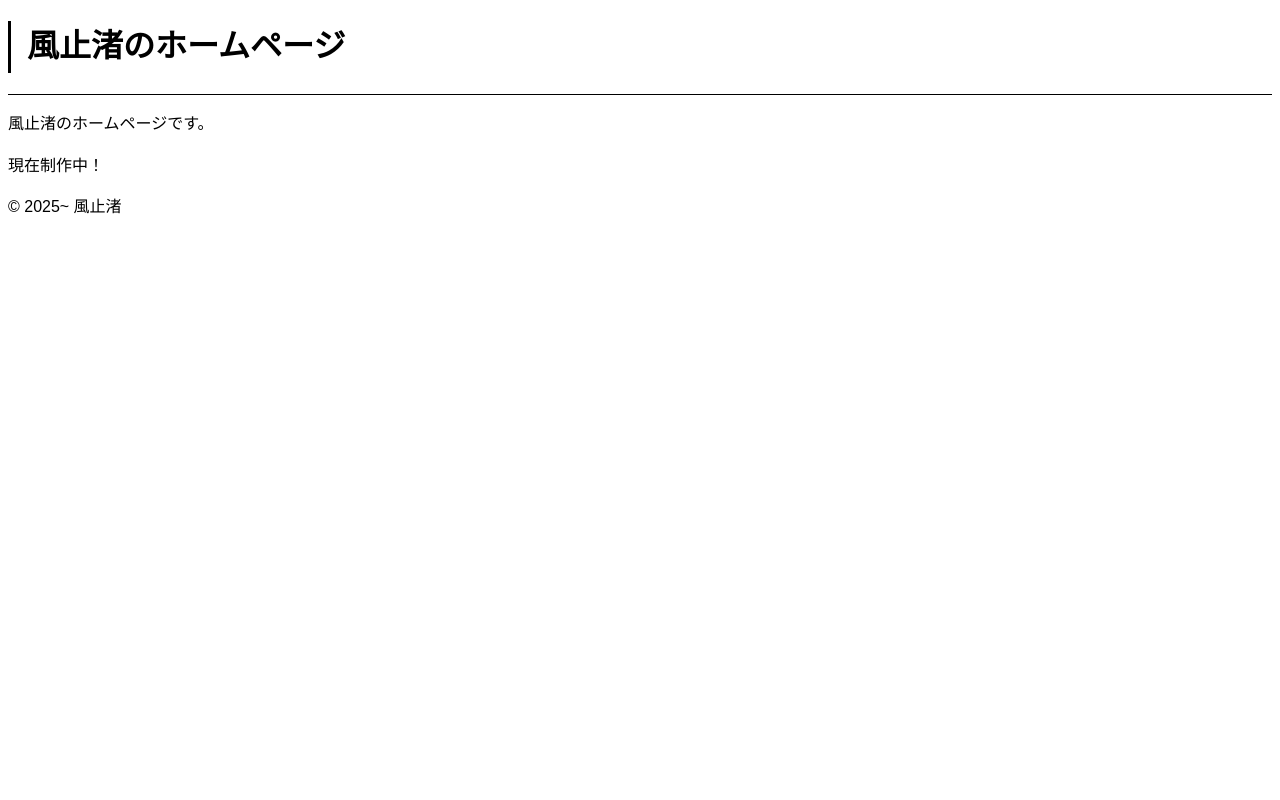
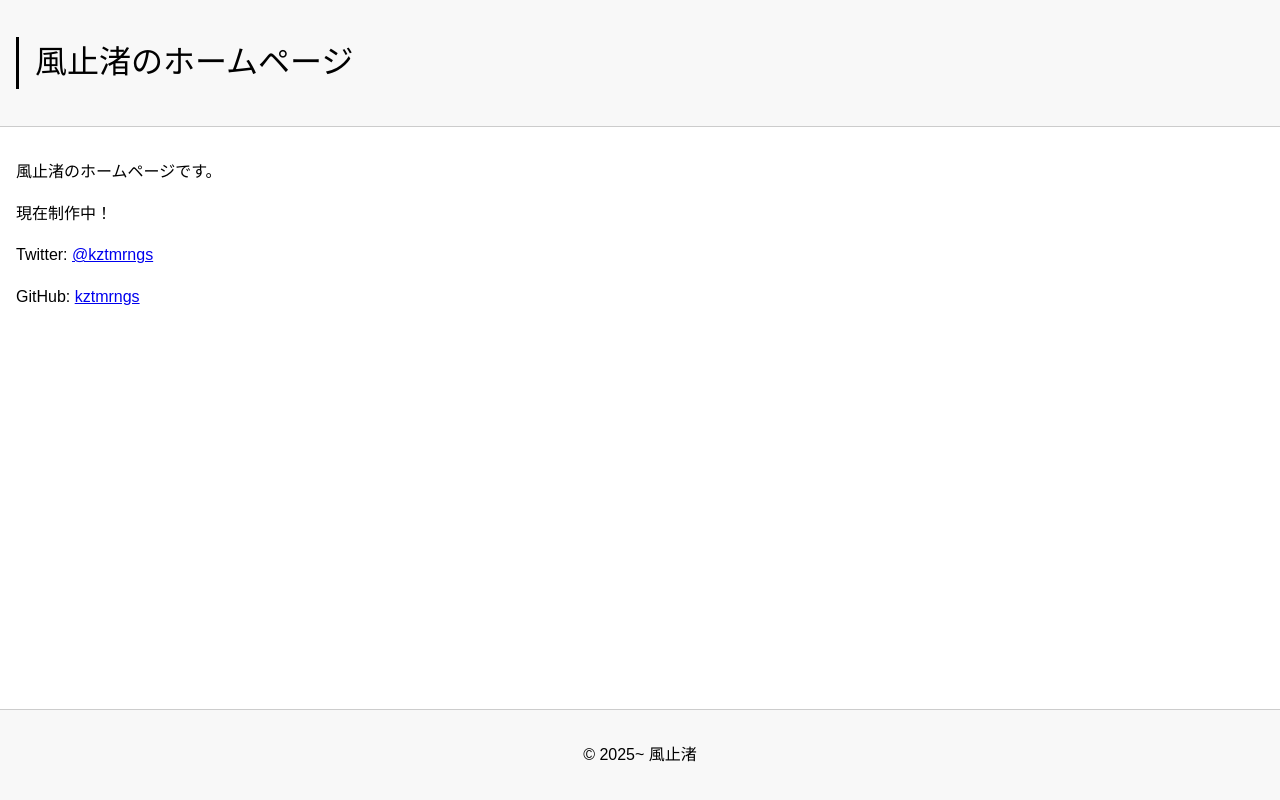
Before and after one commit to kztmrngs/kztmrngs.github.io, a plain HTML site: page index.html in a window 1280 px wide. Drawn offline with Linux system fonts and the light colour scheme.

Commit message:
css整えた！

```diff
--- a/index.html
+++ b/index.html
@@ -11,11 +11,12 @@
     <body>
         <header>
             <h1>風止渚のホームページ</h1>
-            <hr />
         </header>
         <main>
             <p>風止渚のホームページです。</p>
             <p>現在制作中！</p>
+            <p>Twitter: <a href="https://x.com/kztmrngs">@kztmrngs</a></p>
+            <p>GitHub: <a href="https://github.com/kztmrngs">kztmrngs</a></p>
         </main>
         <footer>
             <p>&copy; 2025~ 風止渚</p>
--- a/style.css
+++ b/style.css
@@ -1,12 +1,38 @@
+html, body {
+    height: 100%;
+    margin: 0;
+    padding: 0;
+}
 body {
     font-family: sans-serif;
     line-height: 1.6;
+    min-height: 100vh;
+    display: flex;
+    flex-direction: column;
+}
+main {
+    flex: 1;
 }
 h1 {
     border-left: 0.1em solid #000;
     padding-left: 0.5em;
+    font-weight: 400;
 }
 hr {
     border: 0;
     border-top: 1px solid #000;
 }
+header {
+    background-color: #f8f8f8;
+    border-bottom: 1px solid #ccc;
+    padding: 1em;
+}
+main {
+    padding: 1em;
+}
+footer {
+    text-align: center;
+    padding: 1em 0;
+    background-color: #f8f8f8;
+    border-top: 1px solid #ccc;
+}
```
